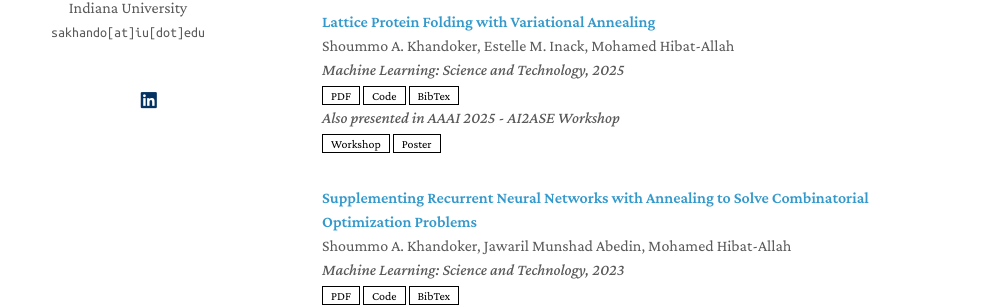
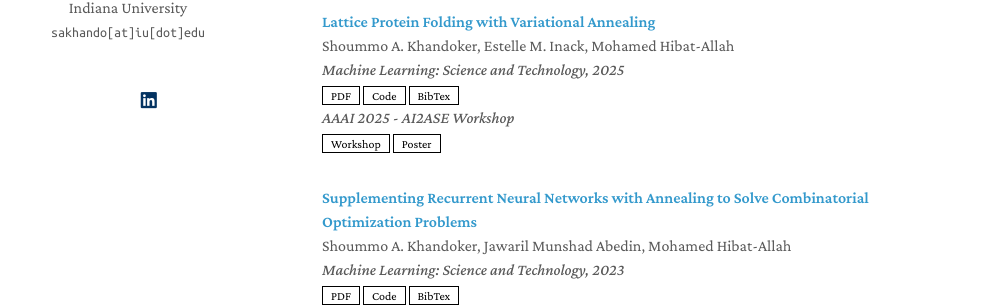
Before and after one commit to shoummoak/shoummoak.github.io, a Jekyll site: the page built from index.md, in a window 1280 px wide. Shown: the part 327-634 px from the top of the page, without its empty margins (148-1146 px from the left). Built offline with Jekyll 4.4.1, drawn with Linux system fonts in a browser that asks for light colours; a style sheet for code colours, icons or effects is not loaded; our own code applies the rules of GitHub Pages for plain Markdown files.

Commit message:
Update workshop notes for publication entry
remove "Also presented in..."

```diff
--- a/_data/publications.yml
+++ b/_data/publications.yml
@@ -9,7 +9,7 @@ main:
     code: https://github.com/shoummoak/VA-HP-Lattice
     bibtex: "assets/bibtex/Folding.html"
     image:
-    workshop_notes: Also presented in AAAI 2025 - AI2ASE Workshop
+    workshop_notes: AAAI 2025 - AI2ASE Workshop
     workshop: https://ai-2-ase.github.io/
     poster: "assets/files/HPVA_Poster.pdf"
 
```
